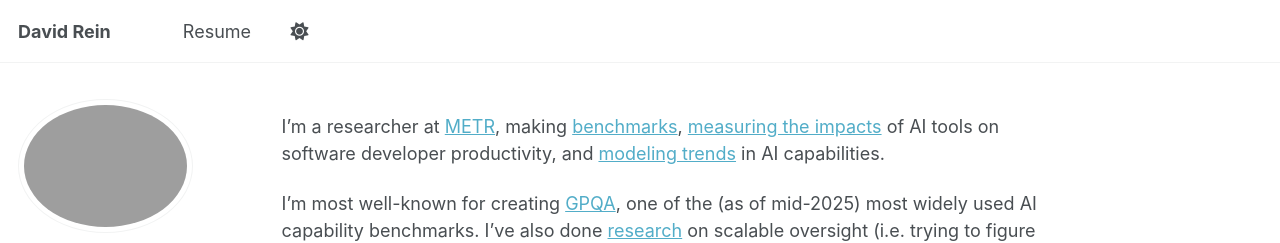
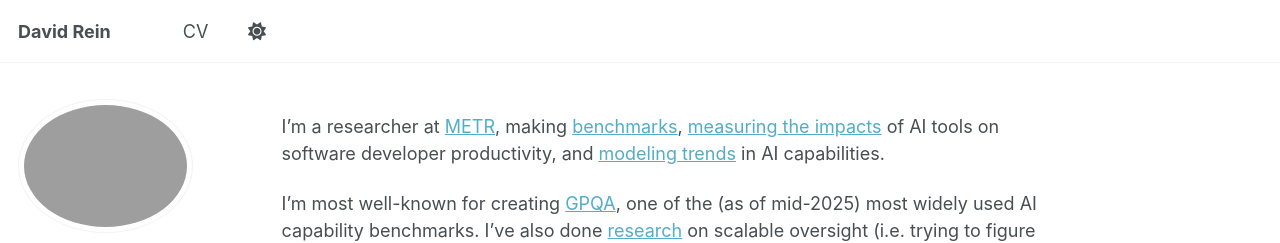
Before and after one commit to idavidrein/idavidrein.github.io, a Jekyll site: the page built from _pages/about.md, in a window 1280 px wide. Shown: the top 243 px of the page. Built offline with Jekyll 4.4.1, drawn with Linux system fonts in a browser that asks for light colours; some web fonts are replaced; a script that is not in the unit is left out.

Commit message:
resume --> CV

```diff
--- a/_data/navigation.yml
+++ b/_data/navigation.yml
@@ -26,7 +26,7 @@ main:
   # - title: "CV"
   #   url: /cv/
 
-  - title: Resume
+  - title: CV
     url: /files/Resume (1).pdf
 
   # - title: "CV"
```
